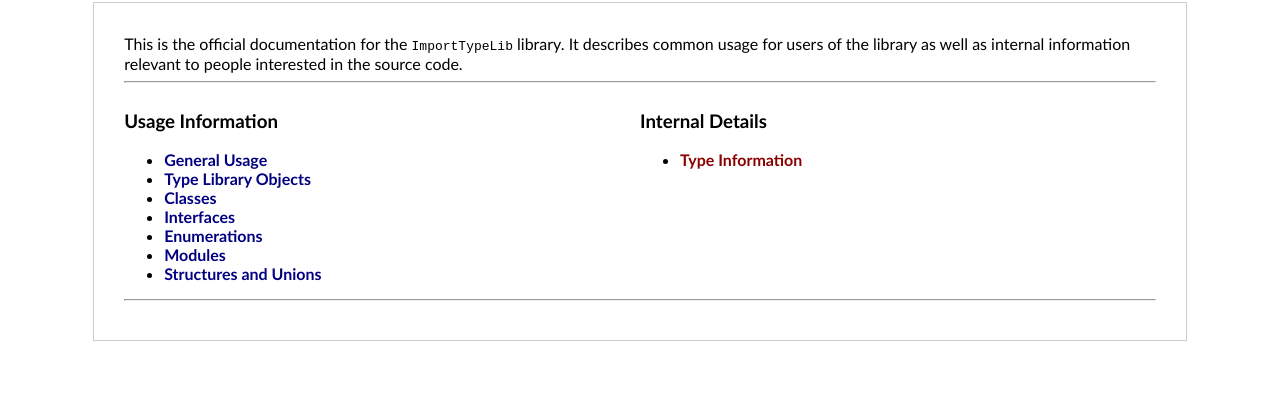
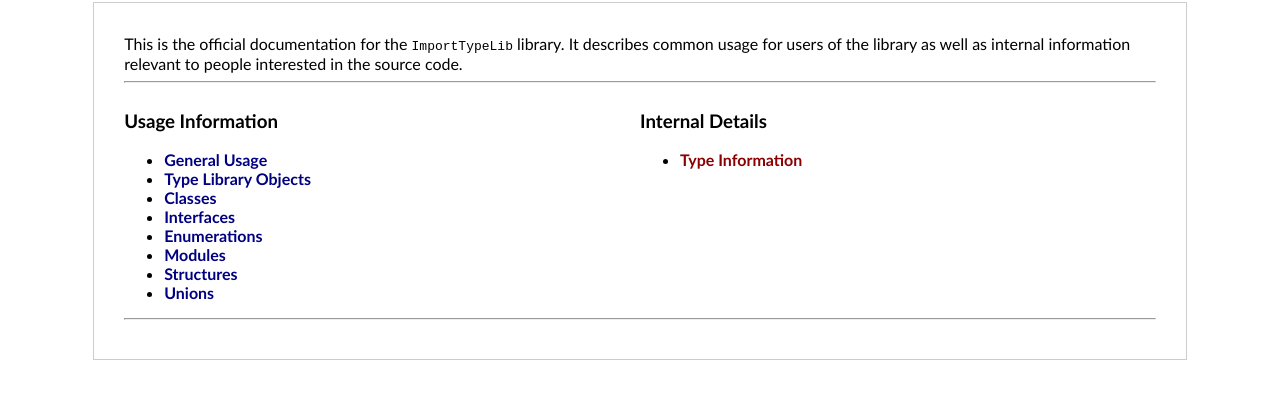
Before and after one commit to maul-esel/ImportTypeLib, a plain HTML site: page index.html in a window 1280 px wide. Shown: the part 90-488 px from the top of the page. Drawn offline with Linux system fonts and the light colour scheme.

Commit message:
change index to include a page about structures

```diff
--- a/index.html
+++ b/index.html
@@ -22,7 +22,8 @@
 					<li><a href="Interfaces.html">Interfaces</a></li>
 					<li><a href="Enumerations.html">Enumerations</a></li>
 					<li><a href="Modules.html">Modules</a></li>
-					<li><a href="Not_supported.html">Structures and Unions</a></li>
+					<li><a href="Structures.html">Structures</a></li>
+					<li><a href="Not_supported.html">Unions</a></li>
 				</ul>
 			</div>
 			<div style="float: right; width: 50%">
```
